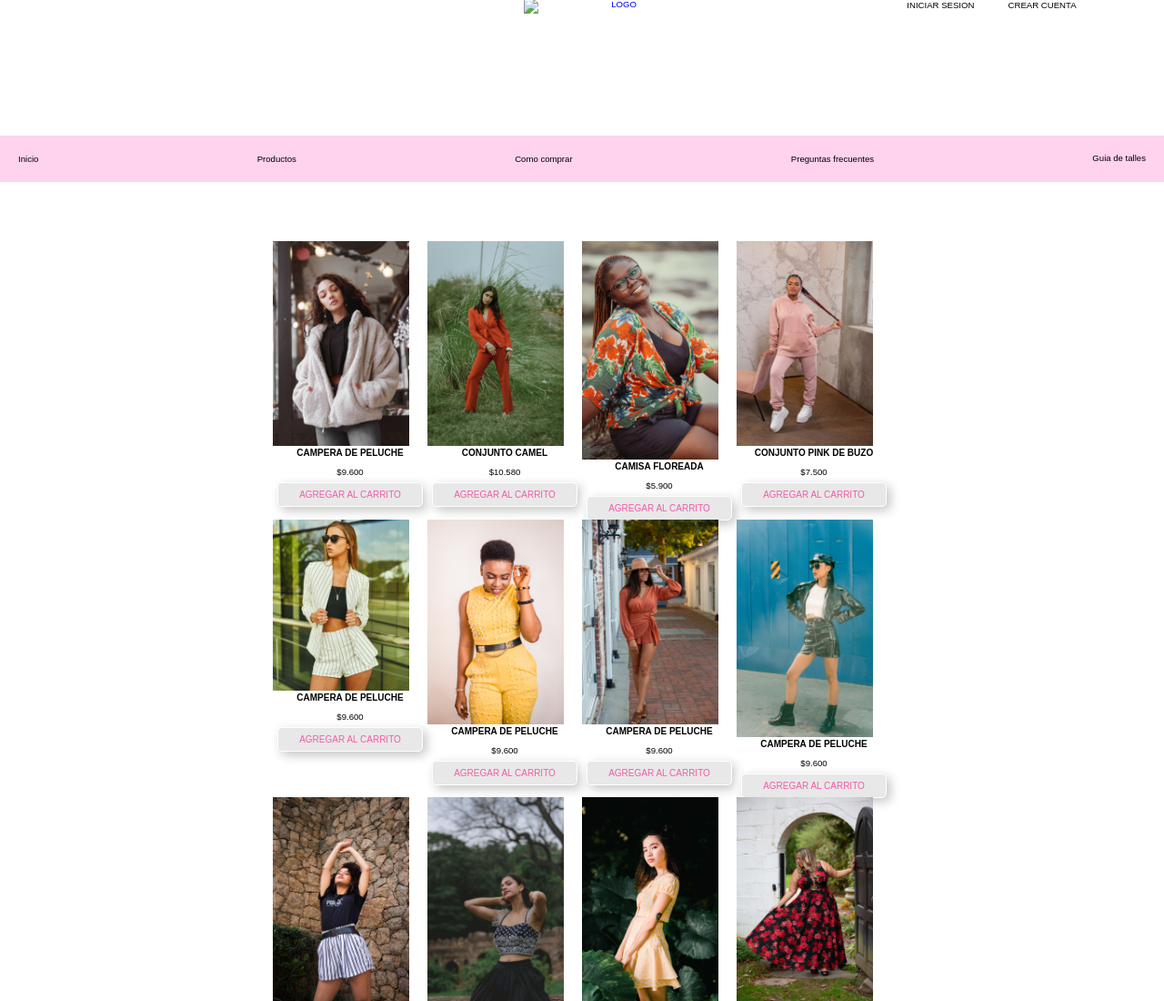
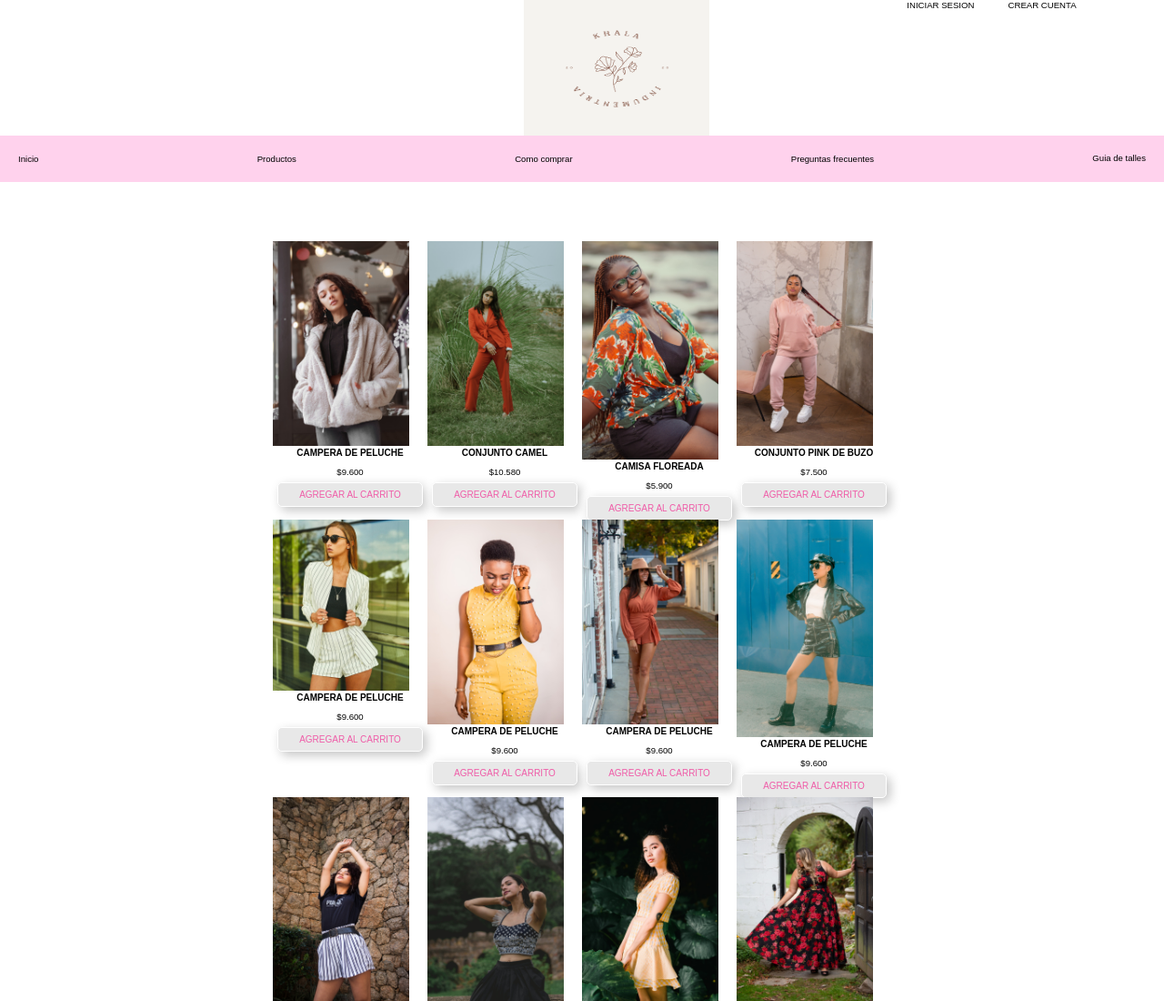
Before and after one commit to YamilaEster/indumentaria, a plain HTML site: page assets/pages/Productos.html in a window 1280 px wide. Shown: the top 1100 px of the page at 91% size. Drawn offline with Linux system fonts and the light colour scheme; the site is published under a folder, as on GitHub Pages, so addresses that start at the root find nothing.

Commit message:
arreglo error del logo

```diff
--- a/assets/pages/Productos.html
+++ b/assets/pages/Productos.html
@@ -16,7 +16,7 @@
             <div>
                 <a id="Buttoncrearcuenta" href="assets/pages/Crear Cuenta.html">Crear Cuenta</a>
                 <a id="Buttoniniciarsesion" href="assets/pages/Iniciar Sesion.html">Iniciar Sesion</a>
-                <a href="Productos.html"><img src="/assets/imagenes/Ceniza Borde Redondo Moda Logo.png " alt="LOGO"
+                <a href="Productos.html"><img src="../imagenes/Ceniza Borde Redondo Moda Logo.png" alt="LOGO"
                         id="Contenedorlogo"></a>
             </div>
             <ul class="menu">
```
